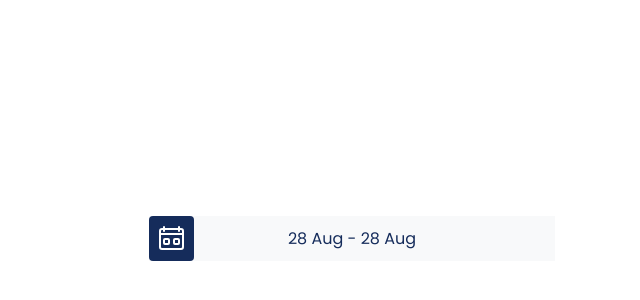
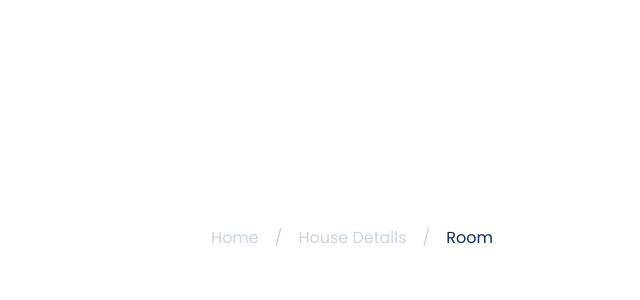
Before and after one commit to risviantoe/travelApp-frontend, a React (Create React App) app: page /example in a window 1280 px wide. Shown: the part 154-454 px from the top of the page, without its empty margins (288-928 px from the left). Built offline with nearby package versions, Linux system fonts and the light colour scheme.

Commit message:
finish component Breadcrumb

```diff
--- a/src/assets/scss/_breadcrumb.scss
+++ b/src/assets/scss/_breadcrumb.scss
@@ -17,11 +17,14 @@
   margin-bottom: var(--#{$prefix}breadcrumb-margin-bottom);
   @include font-size(var(--#{$prefix}breadcrumb-font-size));
   list-style: none;
-  background-color: var(--#{$prefix}breadcrumb-bg);
+  // background-color: var(--#{$prefix}breadcrumb-bg);
   @include border-radius(var(--#{$prefix}breadcrumb-border-radius));
 }
 
 .breadcrumb-item {
+  a {
+    color: $gray-400;
+  }
   // The separator between breadcrumbs (by default, a forward-slash: "/")
   + .breadcrumb-item {
     padding-left: var(--#{$prefix}breadcrumb-item-padding-x);
@@ -29,12 +32,14 @@
     &::before {
       float: left; // Suppress inline spacings and underlining of the separator
       padding-right: var(--#{$prefix}breadcrumb-item-padding-x);
-      color: var(--#{$prefix}breadcrumb-divider-color);
+      // color: var(--#{$prefix}breadcrumb-divider-color);
+      color: $gray-400;;
       content: var(--#{$prefix}breadcrumb-divider, escape-svg($breadcrumb-divider)) #{"/* rtl:"} var(--#{$prefix}breadcrumb-divider, escape-svg($breadcrumb-divider-flipped)) #{"*/"};
     }
   }
 
   &.active {
-    color: var(--#{$prefix}breadcrumb-item-active-color);
+    // color: var(--#{$prefix}breadcrumb-item-active-color);
+    color: $gray-900;
   }
 }
--- a/src/assets/scss/_variables.scss
+++ b/src/assets/scss/_variables.scss
@@ -1493,7 +1493,7 @@
 $breadcrumb-font-size:              null !default;
 $breadcrumb-padding-y:              0 !default;
 $breadcrumb-padding-x:              0 !default;
-$breadcrumb-item-padding-x:         .5rem !default;
+$breadcrumb-item-padding-x:         1rem !default;
 $breadcrumb-margin-bottom:          1rem !default;
 $breadcrumb-bg:                     null !default;
 $breadcrumb-divider-color:          $gray-600 !default;
--- /dev/null
+++ b/src/elements/Breadcrumb/index.js
@@ -0,0 +1,38 @@
+import React from 'react';
+import propTypes from 'prop-types';
+
+import Button from 'elements/Button';
+import './index.scss';
+
+export default function Breadcrumb(props) {
+	return (
+		<nav aria-label="breadcrumb">
+			<ol
+				data-testid="breadcrumb"
+				className={['breadcrumb', props.className].join(' ')}
+			>
+				{props.data.map((item, index) => (
+					<li
+						key={`breadcrumb-${index}`}
+						className={`breadcrumb-item${
+							index === props.data.length - 1 ? ' active' : ''
+						}`}
+					>
+						{index === props.data.length - 1 ? (
+							item.pageTitle
+						) : (
+							<Button type="link" href={item.pageHref}>
+								{item.pageTitle}
+							</Button>
+						)}
+					</li>
+				))}
+			</ol>
+		</nav>
+	);
+}
+
+Breadcrumb.propTypes = {
+	data: propTypes.array,
+	className: propTypes.string,
+};
--- a/src/pages/Example.js
+++ b/src/pages/Example.js
@@ -1,16 +1,12 @@
-import React, { useState } from 'react'
-import { InputDate } from '../elements/Form'
+import React from 'react'
+import Breadcrumb from 'elements/Breadcrumb';
 
 export default function Example() {
-  const [value, setValue] = useState({
-		startDate: new Date(),
-		endDate: new Date(),
-		key: 'selection',
-  });
-
-  const handleChange = e => {
-    setValue(e.target.value)
-  }
+ const breadcrumbList = [
+		{ pageTitle: 'Home', pageHref: '' },
+		{ pageTitle: 'House Details', pageHref: '' },
+		{ pageTitle: 'Room', pageHref: '' },
+ ];
 
   return (
 		<div className="container">
@@ -19,12 +15,7 @@
 				style={{ height: '100vh' }}
 			>
 				<div className="col-auto">
-					<InputDate
-						max={30}
-						onChange={handleChange}
-						name="value"
-						value={value}
-					/>
+					<Breadcrumb data={breadcrumbList} />
 				</div>
 			</div>
 		</div>
```
Also changed, not shown: src/elements/Breadcrumb/index.scss (added), 1 other file (tests, documents, lock files or other folders).
